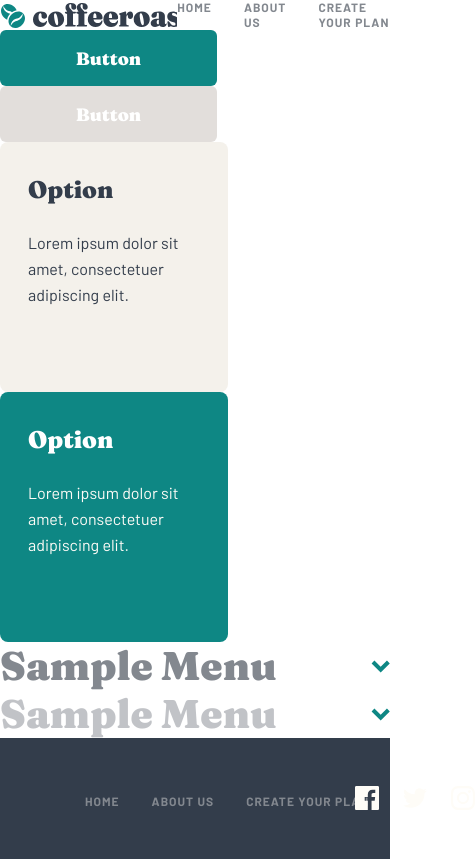
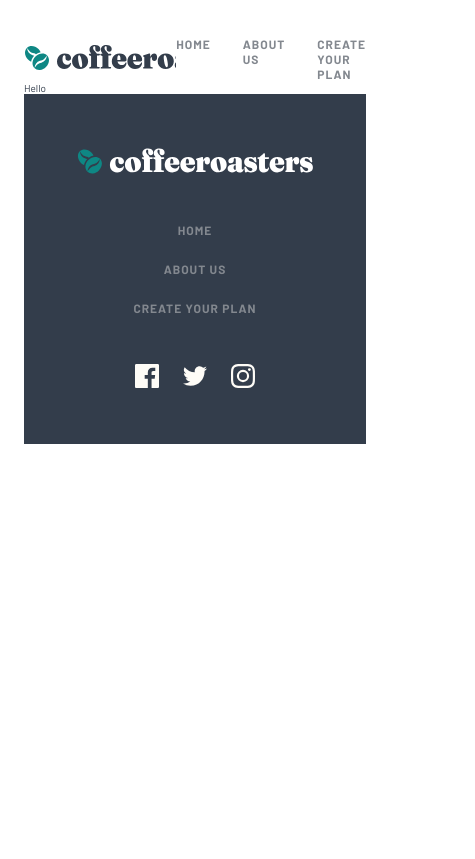
Before and after one commit to yjcyun/frontend_mentor, a React (Create React App) app in the folder intermediate/coffeeroasters_subscription_site/: page / in a window 390 px wide. Shown: the whole page, 475 px wide, since content can reach past the window. Built offline with nearby package versions, Linux system fonts and the light colour scheme.

Commit message:
:iphone: Make footer and layout responsive

```diff
--- a/intermediate/coffeeroasters_subscription_site/src/App.tsx
+++ b/intermediate/coffeeroasters_subscription_site/src/App.tsx
@@ -1,28 +1,11 @@
 import { BrowserRouter } from "react-router-dom";
-import { AccordionMenu } from "./components/accordion-menu";
-import { BigSelection } from "./components/big-selection";
-import { Button } from "./components/button";
-import { Footer } from "./components/footer";
-import { Header } from "./components/header";
+
+import { Layout } from "./components/layout";
 
 const App = () => {
   return (
     <BrowserRouter>
-      <Header />
-      <Button text="Button" />
-      <Button text="Button" disabled />
-      <BigSelection
-        title="Option"
-        desc="Lorem ipsum dolor sit amet, consectetuer adipiscing elit."
-      />
-      <BigSelection
-        title="Option"
-        desc="Lorem ipsum dolor sit amet, consectetuer adipiscing elit."
-        active
-      />
-      <AccordionMenu title="Sample Menu" />
-      <AccordionMenu title="Sample Menu" disabled />
-      <Footer />
+      <Layout>Hello</Layout>
     </BrowserRouter>
   );
 };
--- a/intermediate/coffeeroasters_subscription_site/src/components/footer.tsx
+++ b/intermediate/coffeeroasters_subscription_site/src/components/footer.tsx
@@ -1,6 +1,6 @@
 import { Link } from "react-router-dom";
 import styled from "styled-components";
-import { ReactComponent as Logo } from "../assets/shared/desktop/logo.svg";
+import { ReactComponent as LogoDark } from "../assets/shared/desktop/logo-dark.svg";
 import { ReactComponent as Facebook } from "../assets/shared/desktop/icon-facebook.svg";
 import { ReactComponent as Instagram } from "../assets/shared/desktop/icon-instagram.svg";
 import { ReactComponent as Twitter } from "../assets/shared/desktop/icon-twitter.svg";
@@ -16,6 +16,17 @@ const StyledFooter = styled.footer`
     max-width: 622px;
     width: 100%;
     justify-content: space-between;
+  }
+
+  @media (max-width: 1024px) {
+    flex-direction: column;
+    padding: 54px 0;
+    align-items: center;
+
+    .inner-footer {
+      flex-direction: column;
+      align-items: center;
+    }
   }
 `;
 
@@ -37,12 +48,24 @@ const StyledNav = styled.nav`
     color: var(--white);
   }
 
-  svg g path#logo-text {
-    fill: var(--white) !important;
+  .small {
+    white-space: nowrap;
   }
 
-  .small {
-    white-space: nowrap;
+  @media (max-width: 1024px) {
+    margin-top: 32px;
+    margin-bottom: 65px;
+  }
+
+  @media (max-width: 640px) {
+    margin-top: 48.5px;
+    margin-bottom: 48.5px;
+
+    ul {
+      flex-direction: column;
+      gap: 24px;
+      text-align: center;
+    }
   }
 `;
 
@@ -55,13 +78,17 @@ const StyledShareIcons = styled.div`
   li:hover a {
     color: var(--dark-grey-blue);
   }
+
+  @media (max-width: 1024px) {
+    margin-left: 0;
+  }
 `;
 
 export const Footer: React.FC = () => {
   return (
     <StyledFooter>
       <div className="inner-footer">
-        <Logo />
+        <LogoDark />
         <StyledNav>
           <ul>
             <li>
--- a/intermediate/coffeeroasters_subscription_site/src/components/header.tsx
+++ b/intermediate/coffeeroasters_subscription_site/src/components/header.tsx
@@ -10,6 +10,8 @@ const StyledHeader = styled.header`
 `;
 
 const StyledNav = styled.nav`
+  margin-top: 5px;
+
   ul {
     display: flex;
     gap: 32px;
--- /dev/null
+++ b/intermediate/coffeeroasters_subscription_site/src/components/layout.tsx
@@ -0,0 +1,30 @@
+import React from "react";
+import styled from "styled-components";
+import { Footer } from "./footer";
+import { Header } from "./header";
+
+interface LayoutProps {
+  children: React.ReactNode;
+}
+
+const StyledLayout = styled.div`
+  padding: 43.5px 80px 88px;
+
+  @media (max-width: 1024px) {
+    padding: 40.5px 40px 72px;
+  }
+
+  @media (max-width: 640px) {
+    padding: 32px 24px 72px;
+  }
+`;
+
+export const Layout: React.FC<LayoutProps> = ({ children }) => {
+  return (
+    <StyledLayout>
+      <Header />
+      {children}
+      <Footer />
+    </StyledLayout>
+  );
+};
```
Also changed, not shown: intermediate/coffeeroasters_subscription_site/src/assets/shared/desktop/logo-dark.svg (added).
